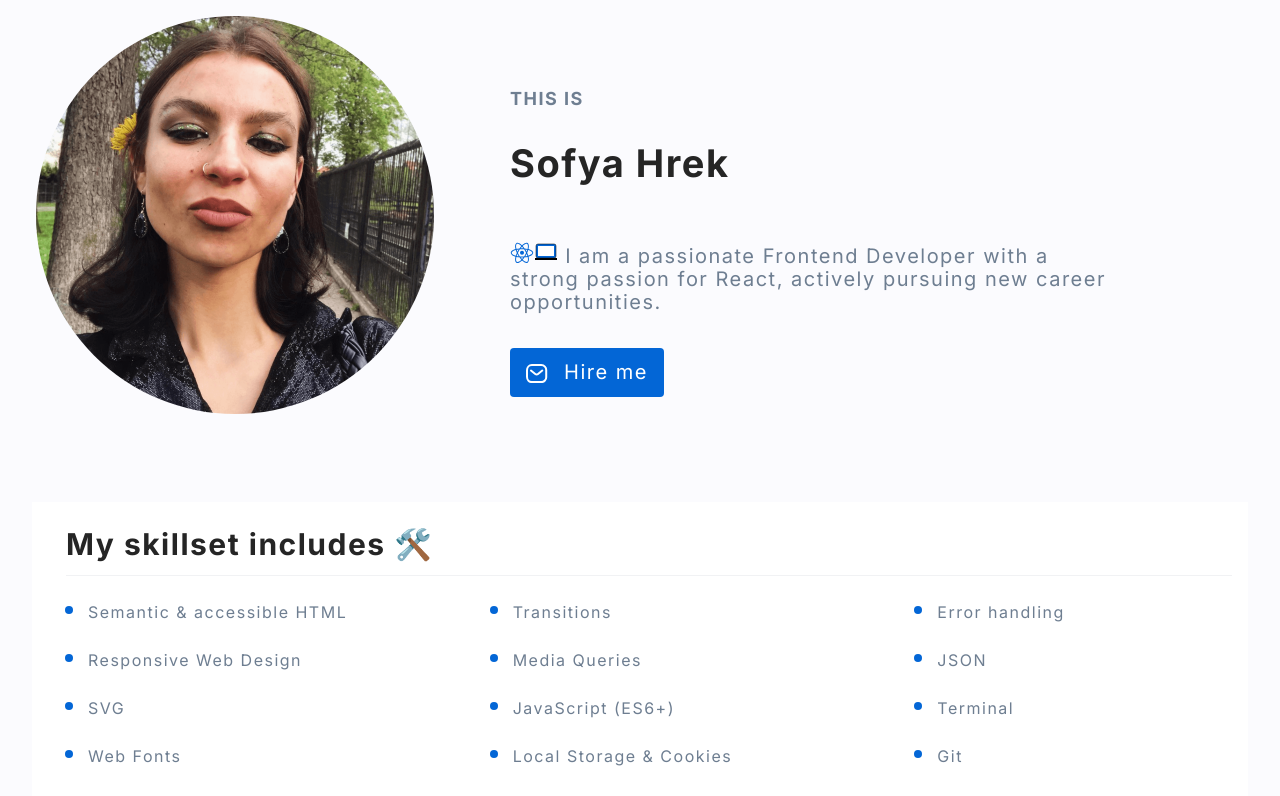
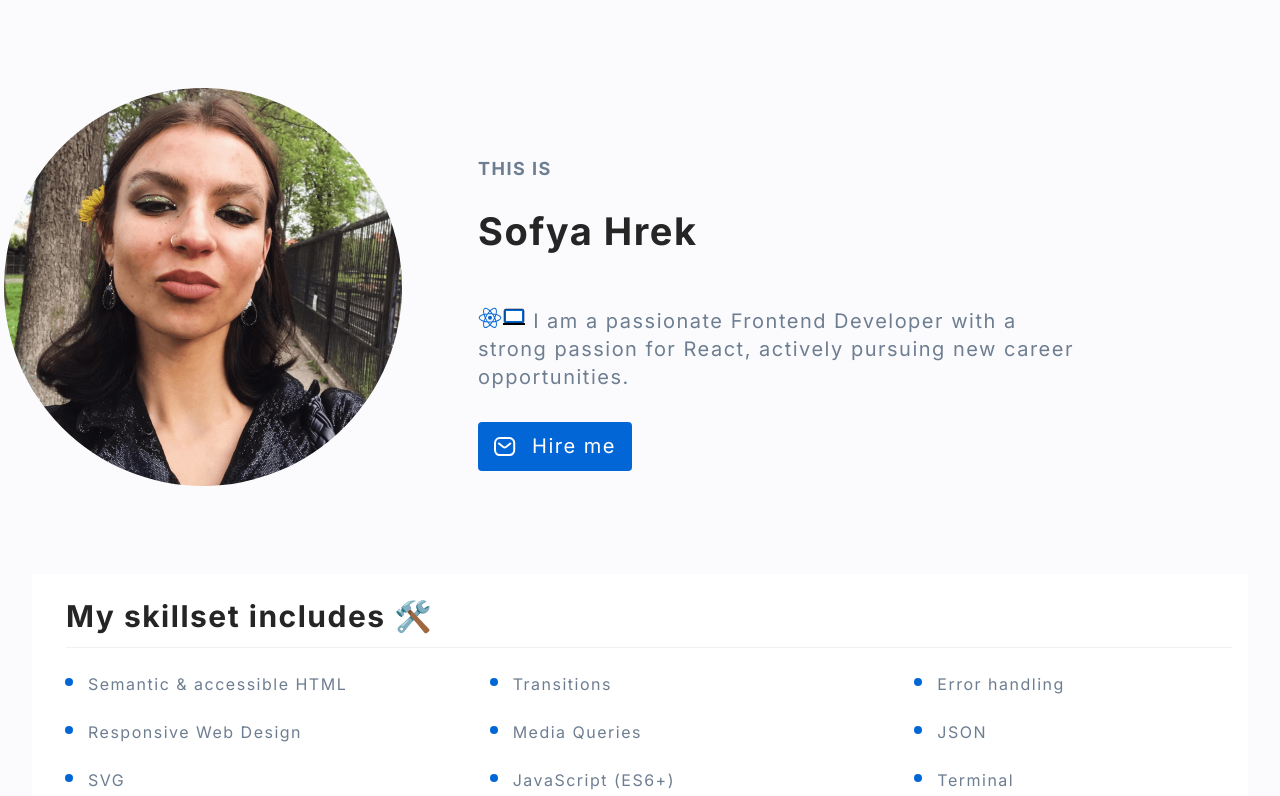
Before and after one commit to sofyahreksoftware/personal-homepage, a React (Create React App) app: page / in a window 1280 px wide. Shown: the top 796 px of the page. Built offline with nearby package versions, Linux system fonts and the light colour scheme.

Commit message:
refactor: move descriptions component to a separate file and adjust widths to center the page

```diff
--- a/src/Bio/index.js
+++ b/src/Bio/index.js
@@ -1,5 +1,6 @@
 import { Title, TitleAdditionalContent } from "../StyledTitle/styled";
-import { StyledBio, InfoCard, Image, Description, HireMeLink } from "./styled";
+import { StyledBio, InfoCard, Image,  HireMeLink } from "./styled";
+import { Description } from "../StyledDescription/styled";
 import myPhoto from "../assets/myPhoto.png";
 import { ReactComponent as ReactIcon } from "../assets/react.svg";
 import { ReactComponent as LaptopIcon } from "../assets/laptop.svg";
--- a/src/Bio/styled.js
+++ b/src/Bio/styled.js
@@ -2,6 +2,8 @@ import styled from "styled-components";
 
 export const StyledBio = styled.header`
   display: grid;
+  margin: 72px 0;
+  text-align: left;
   grid-template-columns: auto 1fr;
   grid-gap: 66px;
   max-width: 1089px;
@@ -38,12 +40,6 @@ export const Image = styled.img`
   }
 `;
 
-export const Description = styled.p`
-  margin: 0;
-  font-size: 20px;
-  color: ${({ theme }) => theme.colors.slateGray};
-`;
-
 export const HireMeLink = styled.a`
   display: flex;
   gap: 16px;
--- a/src/MainContainer/styled.js
+++ b/src/MainContainer/styled.js
@@ -1,6 +1,6 @@
 import styled from "styled-components";
 
 export const MainContainer = styled.main`
-  max-width: 1216px;
+ max-width: 1920px;
   margin: 0 auto;
 `;
--- /dev/null
+++ b/src/StyledDescription/styled.js
@@ -0,0 +1,20 @@
+import styled, { css } from "styled-components";
+
+export const Description = styled.p`
+  margin: 0;
+  font-size: 20px;
+  line-height: 28px;
+  color: ${({ theme }) => theme.colors.slateGray};
+
+  ${({ $forFooter }) =>
+    $forFooter &&
+    css`
+      color: ${({ theme }) => theme.colors.black};
+      line-height: 25.2px;
+      font-size: 18px;
+
+      @media (max-width: ${({ theme }) => theme.media.mobile}px) {
+        max-width: 288px;
+      }
+    `}
+`;
```
